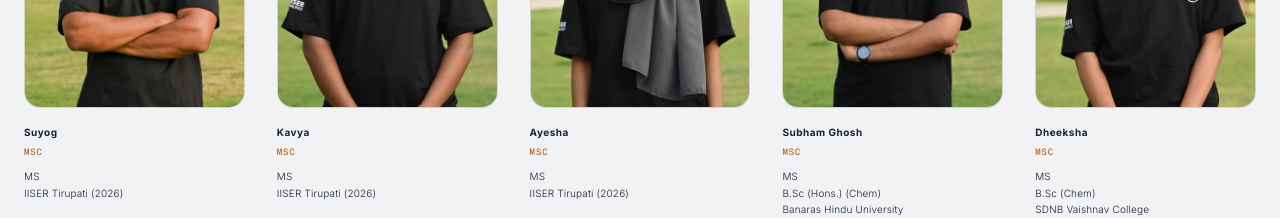
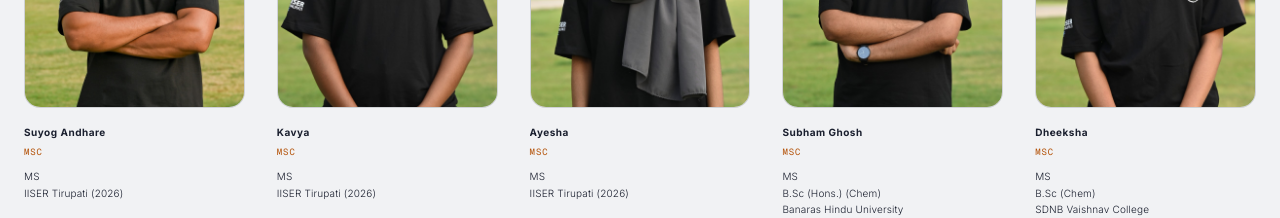
Before and after one commit to codewithsuyog/balaraman-group, a Next.js app: page / in a window 1280 px wide. Shown: the part 10740-10958 px from the top of the page. Built offline with nearby package versions, Linux system fonts and the light colour scheme.

Commit message:
fix: update name to Suyog Andhare and format professional footer credit

```diff
--- a/app/data.ts
+++ b/app/data.ts
@@ -1211,7 +1211,7 @@ export const team = {
     { name: "Dr. Bikash Ranjan Isaac", info: "Ph.D. IISER Tirupati 2026, M.Sc. Berhampur University 2018", email: "bikashisaac@students.iisertirupati.ac.in", image: "/images/team/present/postdocs/Bikash.webp" }
   ],
   masters: [
-    { name: "Suyog", info: "MS, IISER Tirupati (2026)", email: "suyog_20221147@students.iisertirupati.ac.in", image: "/images/team/present/masters/suyog-2026.jpg" },
+    { name: "Suyog Andhare", info: "MS, IISER Tirupati (2026)", email: "suyog_20221147@students.iisertirupati.ac.in", image: "/images/team/present/masters/suyog-2026.jpg" },
     { name: "Kavya", info: "MS, IISER Tirupati (2026)", email: "mothukuri_20221091@students.iisertirupati.ac.in", image: "/images/team/present/masters/Kavya.jpeg" },
     { name: "Ayesha", info: "MS, IISER Tirupati (2026)", email: "aysha_20221020@students.iisertirupati.ac.in", image: "/images/team/present/masters/ayesha.jpg" },
     { name: "Subham Ghosh", info: "MS, B.Sc (Hons.) (Chem), Banaras Hindu University, Varanasi", email: "subham20255208@students.iisertirupati.ac.in", image: "/images/team/present/masters/Shubham.jpeg" },
@@ -1219,7 +1219,7 @@ export const team = {
     { name: "Md. Oruz Iqbal", info: "MS, iPhD 2024, B.Sc (Hons.) (Chem), Oriental College, Patliputra University", email: "oruziqbal20242205@students.iisertirupati.ac.in", image: "/images/team/present/masters/urus.jpeg" },
   ],
   semesterProject: [
-    { name: "Suyog", info: "Semester Project, IISER Tirupati (2026)", email: "suyog_20221147@students.iisertirupati.ac.in", image: "/images/team/present/masters/suyog-2026.jpg" },
+    { name: "Suyog Andhare", info: "Semester Project, IISER Tirupati (2026)", email: "suyog_20221147@students.iisertirupati.ac.in", image: "/images/team/present/masters/suyog-2026.jpg" },
     { name: "Kavya", info: "Semester Project, IISER Tirupati (2026)", email: "mothukuri_20221091@students.iisertirupati.ac.in", image: "/images/team/present/masters/Kavya.jpeg" },
     { name: "Ayesha", info: "Semester Project, IISER Tirupati (2026)", email: "aysha_20221020@students.iisertirupati.ac.in", image: "/images/team/present/masters/ayesha.jpg" },
   ],
--- a/app/page.tsx
+++ b/app/page.tsx
@@ -1307,7 +1307,7 @@ export default function Home() {
               </p>
               <span className="hidden md:inline text-foreground/40">|</span>
               <p className="text-[10px] font-mono text-foreground/70 uppercase tracking-[0.4em] text-center md:text-left">
-                 Designed & Developed by <span className="font-bold text-foreground">Suyog</span>
+                 Designed & Developed by <span className="font-bold text-foreground">Suyog Andhare</span>
               </p>
             </div>
             <div className="flex items-center gap-2">
--- a/components/Footer.tsx
+++ b/components/Footer.tsx
@@ -111,7 +111,7 @@ export default function Footer() {
           <div className="flex flex-col md:flex-row items-center gap-2 md:gap-4">
             <p>© {new Date().getFullYear()} Raman's Research Lab. All rights reserved.</p>
             <span className="hidden md:inline text-gray-700">|</span>
-            <p className="font-medium text-gray-400">Designed & Developed by Suyog</p>
+            <p className="font-medium text-gray-400">Designed & Developed by Suyog Andhare</p>
           </div>
           <div className="flex gap-6">
             <Link href="#" className="hover:text-white transition-colors">Privacy Policy</Link>
```
